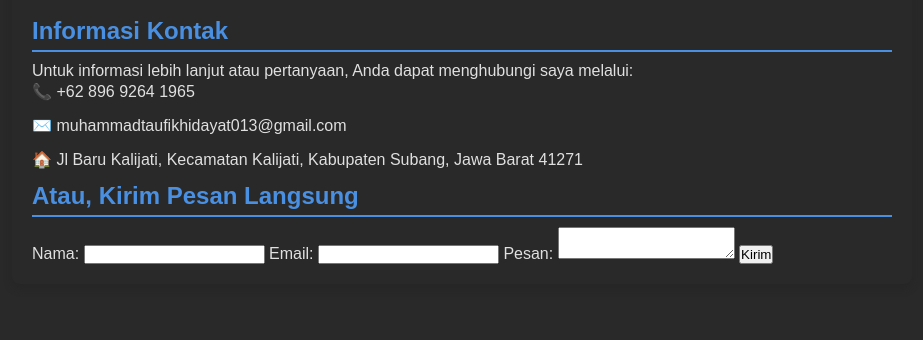
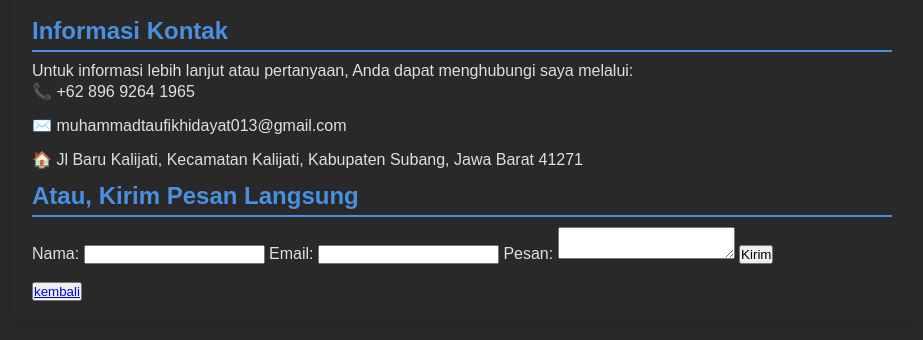
Before and after one commit to fik013/Cv-M-Taufik-10110040, a plain HTML site: page contact.html in a window 1280 px wide. Shown: the part 92-432 px from the top of the page, without its empty margins (178-1101 px from the left). Drawn offline with Linux system fonts and the light colour scheme.

Commit message:
Update contact.html

```diff
--- a/contact.html
+++ b/contact.html
@@ -36,6 +36,9 @@
 
                 <button type="submit">Kirim</button>
             </form>
+            <br>
+            <Div><button type="submit">
+                <a href="index.html">kembali</button></a></Div>
         </section>
     </div>
 </body>
```
